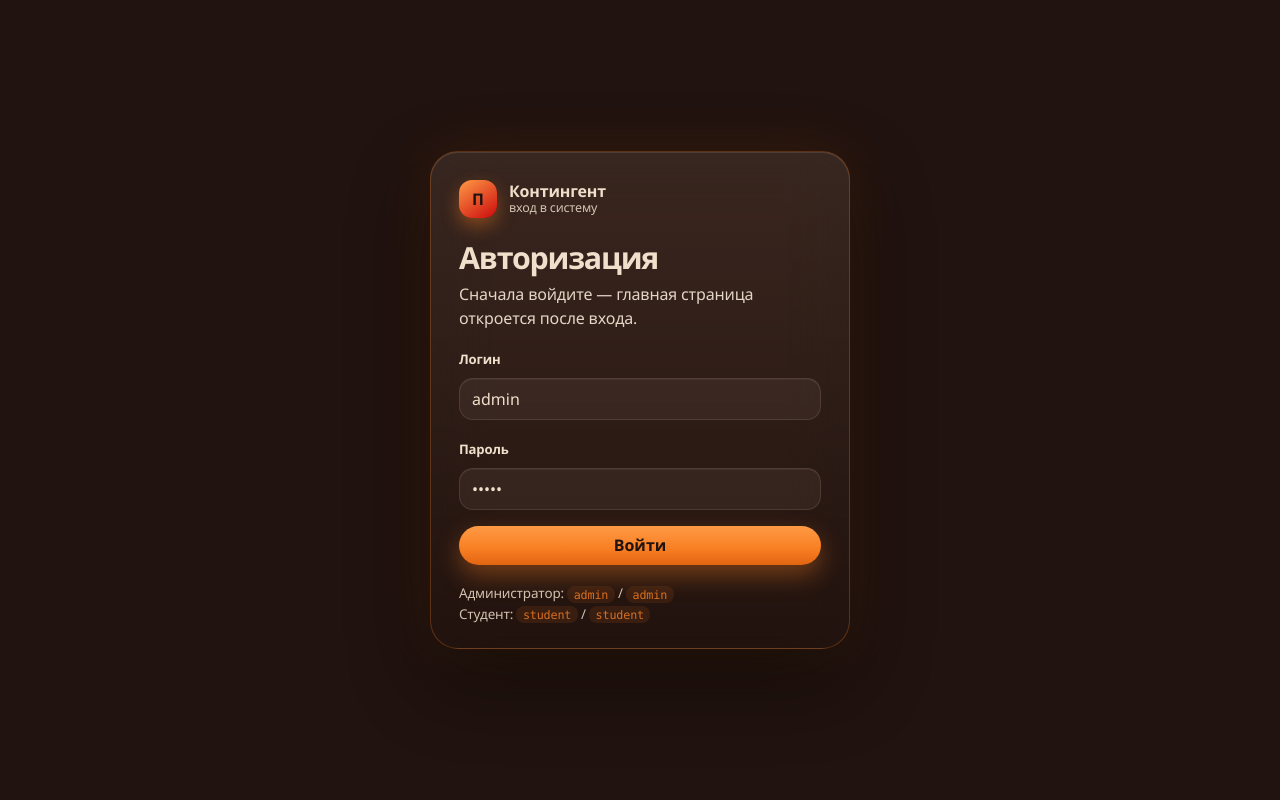
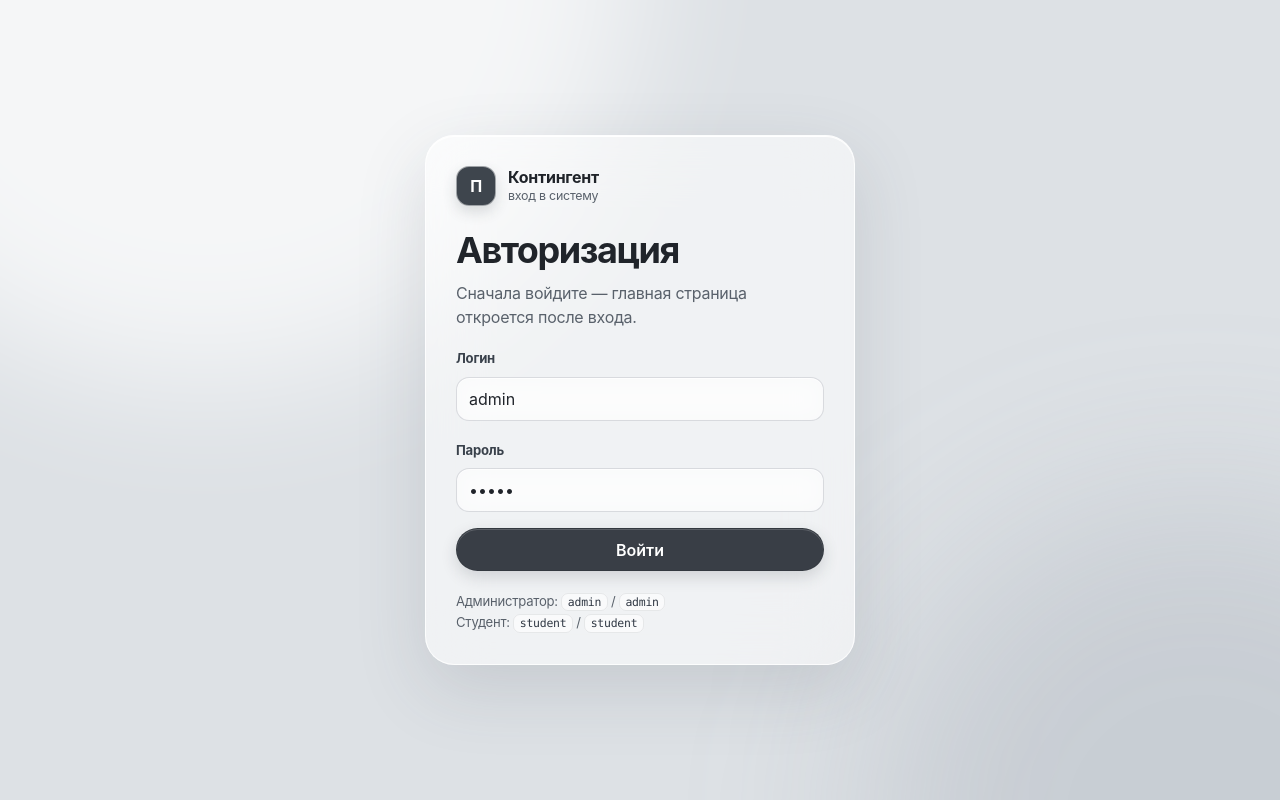
Before and after one commit to Stremilov/POPs-solo, an ASP.NET Core app: page /login in a window 1280 px wide. Run offline with ASP.NET Core 8, Linux system fonts and the light colour scheme; style sheets or scripts are compiled from the project's sources.

Commit message:
Refresh interface with grayscale glass styling

```diff
--- a/src/POPs.Web/Layout/LoginLayout.razor.css
+++ b/src/POPs.Web/Layout/LoginLayout.razor.css
@@ -4,18 +4,16 @@
     place-items: center;
     padding: 24px;
 }
-
 .auth-window {
-    width: min(420px, 100%);
-    padding: 28px 28px 24px;
-    border-radius: 28px;
-    background: linear-gradient(180deg, rgba(240, 223, 203, 0.1), rgba(33, 19, 15, 0.72));
-    backdrop-filter: blur(32px) saturate(1.4);
-    -webkit-backdrop-filter: blur(32px) saturate(1.4);
-    border: 1px solid rgba(248, 127, 35, 0.28);
-    box-shadow:
-        0 30px 80px rgba(0, 0, 0, 0.45),
-        0 0 60px rgba(248, 127, 35, 0.12),
-        inset 0 1px 0 rgba(240, 223, 203, 0.12);
-    color: #f0dfcb;
+    width: min(430px, 100%);
+    padding: 30px;
+    border-radius: 29px;
+    background: rgba(255, 255, 255, 0.56);
+    backdrop-filter: blur(30px) saturate(1.1);
+    -webkit-backdrop-filter: blur(30px) saturate(1.1);
+    border: 1px solid rgba(255, 255, 255, 0.8);
+    box-shadow: 0 24px 70px rgba(64, 73, 84, 0.15), inset 0 1px 0 rgba(255, 255, 255, 0.95);
+    color: #20242a;
 }
+@media (max-width: 480px) { .auth-window { padding: 24px; } }
+@media (prefers-reduced-transparency: reduce) { .auth-window { background: #f3f4f6; } }
--- a/src/POPs.Web/Layout/NavMenu.razor.css
+++ b/src/POPs.Web/Layout/NavMenu.razor.css
@@ -1,80 +1,36 @@
-.brand-row {
-    display: flex;
-    align-items: center;
-    justify-content: space-between;
-    gap: 8px;
-    padding: 16px 16px 8px;
+.brand-row { display: flex; align-items: center; justify-content: space-between; gap: 8px; padding: 18px 16px 10px; }
+.brand { display: flex; align-items: center; gap: 11px; text-decoration: none; color: #222831; }
+.brand strong, .brand small { display: block; line-height: 1.15; }
+.brand small { color: #69727d; font-size: 0.75rem; font-weight: 500; margin-top: 2px; }
+.brand-mark {
+    width: 39px; height: 39px; border-radius: 13px;
+    display: grid; place-items: center;
+    color: #fff; font-weight: 760;
+    background: rgba(45, 53, 63, 0.88);
+    border: 1px solid rgba(255, 255, 255, 0.62);
+    box-shadow: 0 7px 16px rgba(48, 56, 66, 0.16);
 }
-
-.brand {
-    display: flex;
-    align-items: center;
-    gap: 10px;
-    text-decoration: none;
-    color: #f0dfcb;
+.nav-toggle {
+    width: 39px; height: 39px; border-radius: 12px;
+    color: #252c35;
+    background: rgba(255, 255, 255, 0.55);
+    border: 1px solid rgba(76, 85, 96, 0.14);
 }
-
-.brand strong,
-.brand small {
-    display: block;
-    line-height: 1.15;
-}
-
-.brand small {
-    color: #e4d6c6;
-    font-size: 0.75rem;
-    font-weight: 500;
-}
-
-.brand-mark {
-    width: 38px;
-    height: 38px;
-    border-radius: 13px;
-    display: grid;
-    place-items: center;
-    color: #21130f;
-    font-weight: 800;
-    background: linear-gradient(145deg, #ff9a45, #cc0a0d);
-    box-shadow: 0 8px 18px rgba(248, 127, 35, 0.4);
-}
-
-.nav-toggle {
-    border: 0;
-    background: rgba(240, 223, 203, 0.1);
-    border-radius: 12px;
-    width: 38px;
-    height: 38px;
-    color: #f0dfcb;
-}
-
-.side-nav {
-    display: flex;
-    flex-direction: column;
-    gap: 6px;
-    padding: 8px 12px 18px;
-}
-
+.side-nav { display: flex; flex-direction: column; gap: 5px; padding: 8px 12px 18px; }
 .side-nav ::deep a.side-link {
     display: block;
     padding: 11px 14px;
-    border-radius: 16px;
-    color: #e4d6c6;
+    border-radius: 14px;
+    color: #5b6570;
     text-decoration: none;
-    font-weight: 600;
+    font-weight: 610;
+    transition: background-color 0.18s ease, box-shadow 0.18s ease;
 }
-
-.side-nav ::deep a.side-link:hover {
-    background: rgba(248, 127, 35, 0.12);
-    color: #f0dfcb;
+.side-nav ::deep a.side-link:hover { background: rgba(255, 255, 255, 0.48); color: #202832; }
+.side-nav ::deep a.side-link.active {
+    background: rgba(255, 255, 255, 0.76);
+    color: #1e252e;
+    box-shadow: 0 6px 15px rgba(56, 65, 76, 0.09), inset 0 1px 0 #fff;
 }
-
-.side-nav ::deep a.side-link.active {
-    background: linear-gradient(135deg, #f87f23, #cc0a0d);
-    color: #f0dfcb;
-    box-shadow: 0 10px 22px rgba(248, 127, 35, 0.32);
-}
-
-@media (min-width: 641px) {
-    .nav-toggle { display: none; }
-    .collapse { display: block; }
-}
+@media (min-width: 901px) { .nav-toggle { display: none; } .collapse { display: block; } }
+@media (prefers-reduced-motion: reduce) { .side-nav ::deep a.side-link { transition: none; } }
--- a/src/POPs.Web/Pages/Home.razor
+++ b/src/POPs.Web/Pages/Home.razor
@@ -35,7 +35,7 @@
             <h5>Сессия</h5>
             @if (Auth.IsAdmin)
             {
-                <p class="mb-0">Вы вошли как администратор. Управление — в меню слева.</p>
+                <p class="mb-0">Вы вошли как администратор. Управление — в меню.</p>
             }
             else
             {
--- a/src/POPs.Web/wwwroot/css/app.css
+++ b/src/POPs.Web/wwwroot/css/app.css
@@ -1,363 +1,291 @@
 :root {
-    --bg: #21130f;
-    --red: #cc0a0d;
-    --orange: #f87f23;
-    --cream: #f0dfcb;
-    --gray: #e4d6c6;
-    --glass: rgba(33, 19, 15, 0.55);
-    --line: rgba(240, 223, 203, 0.12);
-    --bs-body-color: #f0dfcb;
-    --bs-body-bg: #21130f;
-    --bs-heading-color: #f0dfcb;
-    --bs-secondary-color: #e4d6c6;
+    color-scheme: light;
+    --bg: #dde1e5;
+    --ink: #20242a;
+    --muted: #59616b;
+    --line: rgba(255, 255, 255, 0.68);
+    --edge: rgba(67, 75, 85, 0.14);
+    --surface: rgba(255, 255, 255, 0.56);
+    --surface-strong: rgba(255, 255, 255, 0.72);
+    --shadow: 0 18px 48px rgba(54, 61, 72, 0.12);
+    --bs-body-color: var(--ink);
+    --bs-body-bg: var(--bg);
+    --bs-heading-color: var(--ink);
+    --bs-secondary-color: var(--muted);
+    --bs-border-color: var(--edge);
 }
 
 html, body {
     min-height: 100%;
-    color: var(--cream);
-    font-family: "Avenir Next", "Segoe UI", -apple-system, sans-serif;
-    letter-spacing: -0.01em;
+    color: var(--ink);
+    font-family: -apple-system, BlinkMacSystemFont, "Avenir Next", "Segoe UI", sans-serif;
+    letter-spacing: -0.015em;
     background: var(--bg);
 }
 
-body::before {
+body { isolation: isolate; }
+
+body::before,
+body::after {
     content: "";
     position: fixed;
-    inset: 0;
-    z-index: -2;
-    background:
-        radial-gradient(900px 520px at 12% -10%, rgba(248, 127, 35, 0.38), transparent 58%),
-        radial-gradient(700px 480px at 100% 0%, rgba(204, 10, 13, 0.32), transparent 52%),
-        radial-gradient(640px 420px at 70% 110%, rgba(248, 127, 35, 0.18), transparent 50%),
-        linear-gradient(180deg, #3a1a10 0%, #21130f 42%, #140c0a 100%);
+    z-index: -1;
+    border-radius: 50%;
+    pointer-events: none;
+}
+
+body::before {
+    width: min(68vw, 900px);
+    height: min(68vw, 900px);
+    top: -38vw;
+    left: -18vw;
+    background: rgba(255, 255, 255, 0.7);
+    filter: blur(70px);
 }
 
 body::after {
-    content: "";
-    position: fixed;
-    inset: 0;
-    z-index: -1;
-    background:
-        radial-gradient(circle at 20% 30%, rgba(240, 223, 203, 0.05), transparent 28%),
-        radial-gradient(circle at 80% 70%, rgba(248, 127, 35, 0.08), transparent 32%);
-    pointer-events: none;
+    width: min(52vw, 720px);
+    height: min(52vw, 720px);
+    right: -20vw;
+    bottom: -28vw;
+    background: rgba(121, 130, 143, 0.2);
+    filter: blur(90px);
 }
 
-h1, h5 {
+h1, h2, h3, h4, h5, h6 {
+    color: var(--ink);
     letter-spacing: -0.04em;
-    font-weight: 650;
-    color: var(--cream);
+    font-weight: 680;
 }
 
+h1 { font-size: clamp(1.7rem, 3vw, 2.25rem); margin-bottom: 0.55rem; }
 h1:focus { outline: none; }
-
-h1 {
-    font-size: 1.9rem;
-    margin-bottom: 0.4rem;
-}
-
-h2, h3, h4, h6, label, li, td, th {
-    color: var(--cream);
-}
-
-p, .lead {
-    color: var(--gray);
-}
-
+p, .lead, .text-muted { color: var(--muted) !important; }
 .lead { font-size: 1.05rem; }
-
-a { color: var(--orange); }
+a { color: #313b48; }
+a:hover { color: #111820; }
 
 code {
-    color: var(--orange);
-    background: rgba(248, 127, 35, 0.12);
-    border-radius: 8px;
-    padding: 0.1rem 0.4rem;
+    color: #303844;
+    background: rgba(255, 255, 255, 0.62);
+    border: 1px solid rgba(62, 71, 82, 0.1);
+    border-radius: 7px;
+    padding: 0.08rem 0.34rem;
 }
 
 .form-label {
     font-size: 0.82rem;
-    font-weight: 600;
-    color: var(--cream);
+    font-weight: 650;
+    color: #39414b;
 }
 
 .form-control,
 .form-select,
 input.form-control,
 select.form-select {
-    border-radius: 14px;
-    border: 1px solid var(--line);
-    background: rgba(240, 223, 203, 0.06);
-    color: var(--cream);
-    min-height: 42px;
-    box-shadow: inset 0 1px 0 rgba(240, 223, 203, 0.06);
+    min-height: 44px;
+    border-radius: 13px;
+    border: 1px solid rgba(89, 98, 109, 0.18);
+    background-color: rgba(255, 255, 255, 0.48);
+    color: var(--ink);
+    box-shadow: inset 0 1px 0 rgba(255, 255, 255, 0.68);
+    backdrop-filter: blur(12px);
+    -webkit-backdrop-filter: blur(12px);
 }
 
-.form-control::placeholder { color: #cbbba8; }
-
+.form-control::placeholder { color: #747d87; }
 .form-control:focus,
 .form-select:focus {
-    border-color: rgba(248, 127, 35, 0.7);
-    box-shadow: 0 0 0 4px rgba(248, 127, 35, 0.18);
-    background: rgba(240, 223, 203, 0.1);
-    color: var(--cream);
+    border-color: rgba(48, 56, 67, 0.56);
+    background-color: rgba(255, 255, 255, 0.78);
+    color: var(--ink);
+    box-shadow: 0 0 0 4px rgba(67, 76, 88, 0.12);
 }
-
-.form-select option {
-    background: #21130f;
-    color: var(--cream);
-}
+.form-select option { color: var(--ink); background: #f3f4f6; }
 
 .btn {
     border-radius: 999px;
-    font-weight: 650;
-    padding: 0.48rem 1.05rem;
-    border: 0;
-    transition: transform 0.15s ease, box-shadow 0.15s ease;
+    font-weight: 640;
+    padding: 0.52rem 1.08rem;
+    border: 1px solid transparent;
+    box-shadow: none;
+    transition: background-color 0.18s ease, box-shadow 0.18s ease, transform 0.18s ease;
 }
-
 .btn:hover { transform: translateY(-1px); }
-
-.btn-primary {
-    color: #21130f;
-    background: linear-gradient(180deg, #ff9a45 0%, #f87f23 58%, #e26512 100%);
-    box-shadow: 0 10px 24px rgba(248, 127, 35, 0.38);
+.btn:disabled { transform: none; opacity: 0.58; }
+.btn:focus-visible, .form-control:focus-visible, .form-select:focus-visible {
+    outline: 2px solid #3f4853;
+    outline-offset: 2px;
 }
-
-.btn-success {
-    color: #21130f;
-    background: linear-gradient(180deg, #ffb56a, #f87f23);
-    box-shadow: 0 8px 18px rgba(248, 127, 35, 0.28);
+.btn-primary, .btn-success {
+    color: #fff;
+    background: rgba(37, 43, 51, 0.9);
+    border-color: rgba(20, 24, 30, 0.12);
+    box-shadow: 0 6px 16px rgba(38, 45, 54, 0.16), inset 0 1px 0 rgba(255, 255, 255, 0.18);
 }
-
-.btn-secondary,
-.btn-glass {
-    color: var(--cream);
-    background: rgba(240, 223, 203, 0.08);
-    border: 1px solid var(--line);
+.btn-primary:hover, .btn-success:hover,
+.btn-primary:focus, .btn-success:focus {
+    color: #fff;
+    background: #161c23;
+    border-color: #161c23;
+    box-shadow: 0 8px 20px rgba(38, 45, 54, 0.2);
 }
-
-.btn-outline-primary,
-.btn-outline-secondary,
-.btn-outline-warning,
-.btn-outline-danger {
-    background: rgba(240, 223, 203, 0.05);
-    border: 1px solid var(--line);
-    color: var(--cream);
+.btn-secondary, .btn-glass,
+.btn-outline-primary, .btn-outline-secondary,
+.btn-outline-warning, .btn-outline-danger {
+    color: #303843;
+    background: rgba(255, 255, 255, 0.48);
+    border: 1px solid rgba(68, 77, 88, 0.16);
+    backdrop-filter: blur(14px);
+    -webkit-backdrop-filter: blur(14px);
 }
-
-.btn-outline-primary { color: var(--orange); border-color: rgba(248, 127, 35, 0.4); }
-.btn-outline-warning { color: #ffb56a; }
-.btn-outline-danger { color: #ff6b6b; border-color: rgba(204, 10, 13, 0.45); }
-
-.btn:focus, .form-control:focus, .form-select:focus { outline: none; }
+.btn-secondary:hover, .btn-glass:hover,
+.btn-outline-primary:hover, .btn-outline-secondary:hover,
+.btn-outline-warning:hover, .btn-outline-danger:hover {
+    color: #17202a;
+    background: rgba(255, 255, 255, 0.82);
+    border-color: rgba(68, 77, 88, 0.26);
+}
+.btn-outline-danger, .btn-outline-warning { color: #4d5660; }
 
 .card {
+    color: var(--ink);
     border: 1px solid var(--line);
-    border-radius: 24px;
-    background: linear-gradient(180deg, rgba(240, 223, 203, 0.08), rgba(33, 19, 15, 0.35));
-    backdrop-filter: blur(22px) saturate(1.3);
-    box-shadow: 0 18px 40px rgba(0, 0, 0, 0.28), inset 0 1px 0 rgba(240, 223, 203, 0.08);
-    color: var(--cream);
+    border-radius: 22px;
+    background: var(--surface);
+    box-shadow: 0 10px 30px rgba(60, 69, 80, 0.08), inset 0 1px 0 rgba(255, 255, 255, 0.76);
 }
-
-.card-body { padding: 1.15rem 1.25rem; }
+.card-body { padding: 1.2rem 1.3rem; }
 
 .alert {
-    border-radius: 18px;
-    border: 1px solid var(--line);
-    backdrop-filter: blur(16px);
+    color: #343c46;
+    border-radius: 15px;
+    border: 1px solid rgba(82, 91, 102, 0.13);
+    background: rgba(255, 255, 255, 0.57);
+    backdrop-filter: blur(14px);
+    -webkit-backdrop-filter: blur(14px);
 }
-
-.alert-info {
-    color: var(--cream);
-    background: rgba(248, 127, 35, 0.12);
-}
-
-.alert-success {
-    color: var(--cream);
-    background: rgba(248, 127, 35, 0.14);
-}
-
-.alert-warning {
-    color: var(--cream);
-    background: rgba(248, 127, 35, 0.18);
-}
-
-.alert-danger {
-    color: #ffd0c8;
-    background: rgba(204, 10, 13, 0.28);
-}
+.alert-info, .alert-success, .alert-warning, .alert-secondary { color: #343c46; background: rgba(255, 255, 255, 0.57); }
+.alert-danger { color: #343c46; background: rgba(255, 255, 255, 0.72); border-color: rgba(82, 91, 102, 0.2); }
 
 .table {
-    --bs-table-color: #f0dfcb;
-    --bs-table-striped-color: #f0dfcb;
-    --bs-table-hover-color: #f0dfcb;
+    --bs-table-color: var(--ink);
+    --bs-table-striped-color: var(--ink);
+    --bs-table-hover-color: var(--ink);
     --bs-table-bg: transparent;
-    --bs-table-striped-bg: rgba(240, 223, 203, 0.04);
-    color: var(--cream);
+    --bs-table-striped-bg: rgba(255, 255, 255, 0.28);
+    --bs-table-hover-bg: rgba(255, 255, 255, 0.52);
+    color: var(--ink);
 }
-
 .table > :not(caption) > * > * {
-    color: var(--cream);
+    color: var(--ink);
     background: transparent;
-    border-bottom-color: var(--line);
+    border-bottom-color: rgba(71, 80, 91, 0.13);
     vertical-align: middle;
 }
-
 .table thead th {
-    font-size: 0.75rem;
+    font-size: 0.74rem;
     text-transform: uppercase;
-    letter-spacing: 0.06em;
-    color: var(--cream);
-    font-weight: 650;
-    border-bottom-color: var(--line);
+    letter-spacing: 0.07em;
+    color: #535d68;
+    font-weight: 700;
+    border-bottom-color: rgba(71, 80, 91, 0.2);
 }
 
 .stat-grid {
     display: grid;
     gap: 14px;
     grid-template-columns: repeat(auto-fit, minmax(180px, 1fr));
-    margin-bottom: 16px;
+    margin-bottom: 18px;
+}
+.stat-card {
+    padding: 20px;
+    border-radius: 22px;
+    background: var(--surface-strong);
+    border: 1px solid var(--line);
+    box-shadow: 0 10px 28px rgba(60, 69, 80, 0.07), inset 0 1px 0 #fff;
+}
+.stat-card span { display: block; color: var(--muted); font-size: 0.82rem; }
+.stat-card strong { display: block; color: var(--ink); font-size: 1.85rem; letter-spacing: -0.055em; margin-top: 5px; }
+.stat-card em { font-style: normal; color: var(--muted); font-size: 0.8rem; }
+
+.hero-banner {
+    border-radius: 22px;
+    padding: 27px;
+    background: rgba(49, 57, 67, 0.82);
+    border: 1px solid rgba(255, 255, 255, 0.38);
+    box-shadow: 0 12px 30px rgba(50, 58, 69, 0.13), inset 0 1px 0 rgba(255, 255, 255, 0.18);
+    backdrop-filter: blur(24px);
+    -webkit-backdrop-filter: blur(24px);
+    color: #fff;
+}
+.hero-banner h2, .hero-banner p { color: #fff !important; }
+.hero-banner h2 { font-size: 1.5rem; margin-bottom: 9px; }
+.hero-banner p { opacity: 0.83; }
+.hero-grid { display: grid; gap: 16px; }
+@media (min-width: 860px) {
+    .hero-grid { grid-template-columns: 1.2fr 0.8fr; align-items: stretch; }
 }
 
-.stat-card {
-    padding: 18px;
-    border-radius: 22px;
-    background: linear-gradient(180deg, rgba(240, 223, 203, 0.1), rgba(33, 19, 15, 0.4));
-    border: 1px solid var(--line);
-}
-
-.stat-card span {
-    display: block;
-    color: var(--cream);
-    opacity: 0.82;
-    font-size: 0.82rem;
-}
-
-.stat-card strong {
-    display: block;
-    font-size: 1.7rem;
-    letter-spacing: -0.04em;
-    margin-top: 6px;
-}
-
-.stat-card em {
-    font-style: normal;
-    color: #7dffb1;
-    font-size: 0.8rem;
-}
-
-.hero-banner {
-    border-radius: 24px;
-    padding: 24px;
-    background:
-        linear-gradient(135deg, rgba(248, 127, 35, 0.95), rgba(204, 10, 13, 0.82));
-    color: var(--cream);
-    box-shadow: 0 18px 40px rgba(204, 10, 13, 0.28);
-}
-
-.hero-banner p { color: rgba(240, 223, 203, 0.86); }
-.hero-banner h2 { font-size: 1.45rem; margin-bottom: 8px; }
-
-.hero-grid {
-    display: grid;
-    gap: 16px;
-}
-
-@media (min-width: 860px) {
-    .hero-grid {
-        grid-template-columns: 1.2fr 0.8fr;
-        align-items: stretch;
-    }
-}
-
-.auth-brand {
-    display: flex;
-    align-items: center;
-    gap: 12px;
-    margin-bottom: 22px;
-}
-
-.auth-brand strong,
-.auth-brand small {
-    display: block;
-    line-height: 1.15;
-    color: var(--cream);
-}
-
-.auth-brand small {
-    color: var(--cream);
-    opacity: 0.85;
-    font-size: 0.78rem;
-}
-
-.auth-hint {
-    margin-top: 18px;
-    font-size: 0.84rem;
-    color: var(--cream);
-    opacity: 0.85;
-}
-
+.auth-brand { display: flex; align-items: center; gap: 12px; margin-bottom: 23px; }
+.auth-brand strong, .auth-brand small { display: block; line-height: 1.15; color: var(--ink); }
+.auth-brand small { color: var(--muted); font-size: 0.78rem; margin-top: 3px; }
+.auth-hint { margin-top: 20px; font-size: 0.82rem; color: var(--muted); line-height: 1.65; }
 .auth-brand .brand-mark {
-    width: 38px;
-    height: 38px;
-    border-radius: 13px;
-    display: grid;
-    place-items: center;
-    color: #21130f;
-    font-weight: 800;
-    background: linear-gradient(145deg, #ff9a45, #cc0a0d);
-    box-shadow: 0 8px 18px rgba(248, 127, 35, 0.4);
+    width: 40px; height: 40px; border-radius: 13px;
+    display: grid; place-items: center;
+    color: #fff; font-weight: 750;
+    background: rgba(42, 49, 58, 0.9);
+    border: 1px solid rgba(255, 255, 255, 0.5);
+    box-shadow: 0 6px 14px rgba(46, 54, 64, 0.16);
 }
 
 #blazor-error-ui {
-    background: rgba(33, 19, 15, 0.92);
-    color: var(--cream);
-    bottom: 16px;
-    left: 16px;
-    right: 16px;
-    width: auto;
-    border-radius: 16px;
     display: none;
-    padding: 0.7rem 1.25rem;
     position: fixed;
     z-index: 1000;
+    bottom: 16px; left: 16px; right: 16px;
+    width: auto; padding: 0.8rem 1.2rem;
+    border-radius: 16px;
+    color: var(--ink);
+    background: rgba(255, 255, 255, 0.88);
+    box-shadow: var(--shadow);
+}
+.loading-progress { position: relative; display: block; width: 8rem; height: 8rem; margin: 20vh auto 1rem; }
+.loading-progress circle {
+    fill: none; stroke: rgba(70, 78, 89, 0.2); stroke-width: 0.55rem;
+    transform-origin: 50% 50%; transform: rotate(-90deg);
+}
+.loading-progress circle:last-child {
+    stroke: #3f4853;
+    stroke-dasharray: calc(3.141 * var(--blazor-load-percentage, 0%) * 0.8), 500%;
+}
+.loading-progress-text {
+    position: absolute; text-align: center; font-weight: 650;
+    color: var(--ink); inset: calc(20vh + 3.25rem) 0 auto 0.2rem;
+}
+.loading-progress-text:after { content: var(--blazor-load-percentage-text, "Loading"); }
+
+@media (max-width: 700px) {
+    .card-body { padding: 1rem; }
+    .table { display: block; overflow-x: auto; white-space: nowrap; }
+}
+@media (prefers-reduced-motion: reduce) {
+    .btn { transition: none; }
+    .btn:hover { transform: none; }
+}
+@media (prefers-reduced-transparency: reduce) {
+    .card, .stat-card, .alert, .form-control, .form-select { background: #f3f4f6; }
+    .hero-banner { background: #39414c; }
 }
 
-.loading-progress {
-    position: relative;
-    display: block;
-    width: 8rem;
-    height: 8rem;
-    margin: 20vh auto 1rem auto;
+/* Keep wide data tables inside the content panel on compact desktops. */
+.app-shell .content { min-width: 0; overflow-x: hidden; }
+@media (max-width: 1200px) {
+    .table { display: block; max-width: 100%; overflow-x: auto; white-space: nowrap; }
 }
-
-.loading-progress circle {
-    fill: none;
-    stroke: rgba(240, 223, 203, 0.2);
-    stroke-width: 0.55rem;
-    transform-origin: 50% 50%;
-    transform: rotate(-90deg);
+.btn-primary:disabled, .btn-success:disabled {
+    color: #fff;
+    background: #737c87;
+    border-color: #737c87;
 }
-
-.loading-progress circle:last-child {
-    stroke: #f87f23;
-    stroke-dasharray: calc(3.141 * var(--blazor-load-percentage, 0%) * 0.8), 500%;
-}
-
-.loading-progress-text {
-    position: absolute;
-    text-align: center;
-    font-weight: 650;
-    color: var(--cream);
-    inset: calc(20vh + 3.25rem) 0 auto 0.2rem;
-}
-
-.loading-progress-text:after {
-    content: var(--blazor-load-percentage-text, "Loading");
-}
-
-@media (prefers-reduced-motion: reduce) {
-    .btn { transition: none; }
-}
--- a/src/POPs.Web/wwwroot/index.html
+++ b/src/POPs.Web/wwwroot/index.html
@@ -5,12 +5,12 @@
     <meta charset="utf-8" />
     <meta name="viewport" content="width=device-width, initial-scale=1.0" />
     <title>Учёт контингента студентов</title>
-    <meta name="theme-color" content="#21130F" />
+    <meta name="theme-color" content="#dde1e5" />
     <base href="/" />
     <link rel="stylesheet" href="css/bootstrap/bootstrap.min.css" />
-    <link rel="stylesheet" href="css/app.css" />
+    <link rel="stylesheet" href="css/app.css?v=gray-glass-4" />
     <link rel="icon" type="image/png" href="favicon.png" />
-    <link href="POPs.Web.styles.css" rel="stylesheet" />
+    <link href="POPs.Web.styles.css?v=gray-glass-4" rel="stylesheet" />
 </head>
 
 <body>
```
Also changed, not shown: src/POPs.Web/Layout/MainLayout.razor.css (+34 -74 lines), README.md.
